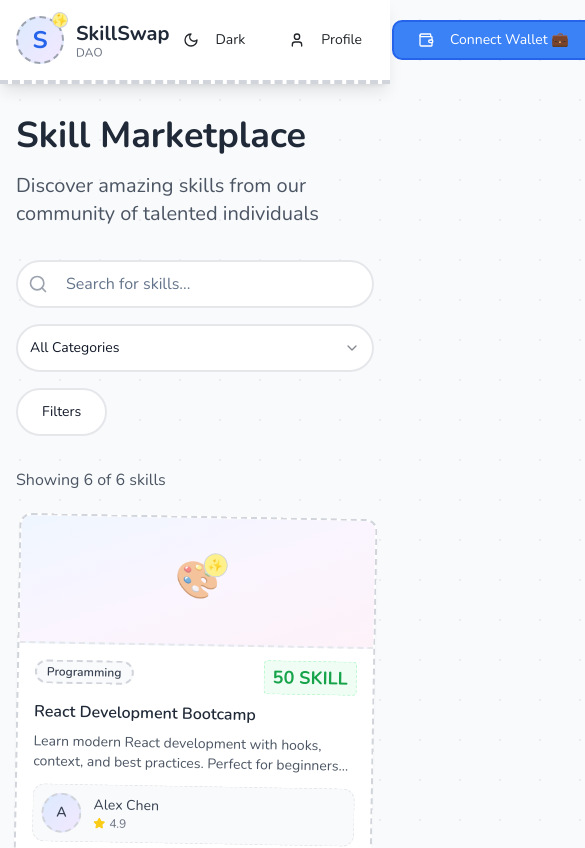
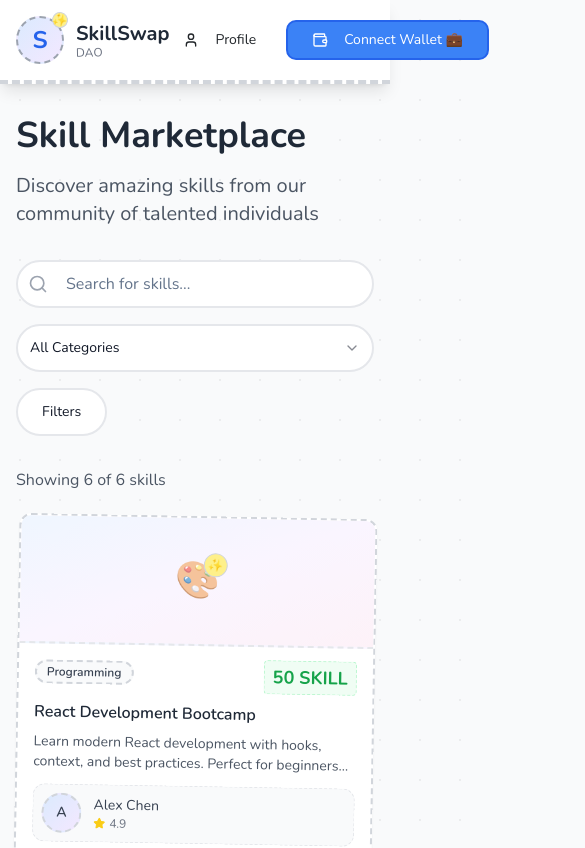
Before and after one commit to nisargpatel7042lva/SkillSwap-DAO, a React (Vite) app: page /marketplace in a window 390 px wide. Shown: the top 848 px of the page, 585 px wide, since content can reach past the window. Built offline with nearby package versions, Linux system fonts and the light colour scheme.

Commit message:
Remove dark mode toggle and functionality
Removes the dark mode toggle button, context, and related styling.

```diff
--- a/src/App.tsx
+++ b/src/App.tsx
@@ -4,7 +4,6 @@ import { Toaster as Sonner } from "@/components/ui/sonner";
 import { TooltipProvider } from "@/components/ui/tooltip";
 import { QueryClient, QueryClientProvider } from "@tanstack/react-query";
 import { BrowserRouter, Routes, Route } from "react-router-dom";
-import { ThemeProvider } from "@/contexts/ThemeContext";
 import Header from "./components/Header";
 import Footer from "./components/Footer";
 import Index from "./pages/Index";
@@ -19,7 +18,6 @@ const queryClient = new QueryClient();
 
 const App = () => (
   <QueryClientProvider client={queryClient}>
-    <ThemeProvider>
     <TooltipProvider>
       <Toaster />
       <Sonner />
@@ -41,7 +39,6 @@ const App = () => (
         </div>
       </BrowserRouter>
     </TooltipProvider>
-    </ThemeProvider>
   </QueryClientProvider>
 );
 
--- a/src/components/DarkModeToggle.tsx
+++ /dev/null
@@ -1,26 +0,0 @@
-
-import { Moon, Sun } from 'lucide-react';
-import { Button } from '@/components/ui/button';
-import { useTheme } from '@/contexts/ThemeContext';
-
-const DarkModeToggle = () => {
-  const { theme, toggleTheme } = useTheme();
-
-  return (
-    <Button
-      variant="ghost"
-      size="sm"
-      onClick={toggleTheme}
-      className="border-2 border-dashed border-transparent hover:border-gray-300 dark:hover:border-gray-600 rounded-xl"
-    >
-      {theme === 'light' ? (
-        <Moon className="w-4 h-4 mr-2" />
-      ) : (
-        <Sun className="w-4 h-4 mr-2" />
-      )}
-      {theme === 'light' ? 'Dark' : 'Light'}
-    </Button>
-  );
-};
-
-export default DarkModeToggle;
--- a/src/components/Header.tsx
+++ b/src/components/Header.tsx
@@ -4,7 +4,6 @@ import { Link } from "react-router-dom";
 import { Button } from "@/components/ui/button";
 import { Input } from "@/components/ui/input";
 import { Search, User, Wallet, Menu } from "lucide-react";
-import DarkModeToggle from "./DarkModeToggle";
 
 const Header = () => {
   const [isConnected, setIsConnected] = useState(false);
@@ -14,36 +13,36 @@ const Header = () => {
   };
 
   return (
-    <header className="bg-white dark:bg-gray-900 border-b-4 border-dashed border-gray-300 dark:border-gray-600 sticky top-0 z-50 shadow-lg transition-colors">
+    <header className="bg-white border-b-4 border-dashed border-gray-300 sticky top-0 z-50 shadow-lg transition-colors">
       <div className="container mx-auto px-4 py-4">
         <div className="flex items-center justify-between">
           {/* Logo */}
           <Link to="/" className="flex items-center space-x-3 group">
             <div className="relative">
-              <div className="w-12 h-12 bg-gradient-to-br from-blue-100 to-purple-100 dark:from-blue-900 dark:to-purple-900 rounded-2xl border-2 border-dashed border-gray-400 dark:border-gray-500 flex items-center justify-center transform group-hover:rotate-12 transition-transform">
-                <span className="text-2xl font-bold text-blue-600 dark:text-blue-400">S</span>
+              <div className="w-12 h-12 bg-gradient-to-br from-blue-100 to-purple-100 rounded-2xl border-2 border-dashed border-gray-400 flex items-center justify-center transform group-hover:rotate-12 transition-transform">
+                <span className="text-2xl font-bold text-blue-600">S</span>
               </div>
-              <div className="absolute -top-1 -right-1 w-4 h-4 bg-yellow-200 dark:bg-yellow-400 rounded-full border border-gray-300 dark:border-gray-500 flex items-center justify-center text-xs transform rotate-12">
+              <div className="absolute -top-1 -right-1 w-4 h-4 bg-yellow-200 rounded-full border border-gray-300 flex items-center justify-center text-xs transform rotate-12">
                 ✨
               </div>
             </div>
             <div>
-              <h1 className="text-xl font-bold text-gray-800 dark:text-gray-100 scribble-underline">SkillSwap</h1>
-              <p className="text-xs text-gray-500 dark:text-gray-400 -mt-1 transform -rotate-1">DAO</p>
+              <h1 className="text-xl font-bold text-gray-800 scribble-underline">SkillSwap</h1>
+              <p className="text-xs text-gray-500 -mt-1 transform -rotate-1">DAO</p>
             </div>
           </Link>
 
           {/* Navigation */}
           <nav className="hidden md:flex items-center space-x-8">
-            <Link to="/marketplace" className="text-gray-600 dark:text-gray-300 hover:text-blue-600 dark:hover:text-blue-400 font-medium relative group">
+            <Link to="/marketplace" className="text-gray-600 hover:text-blue-600 font-medium relative group">
               Marketplace
               <span className="absolute -bottom-1 left-0 w-full h-0.5 bg-blue-400 scale-x-0 group-hover:scale-x-100 transition-transform origin-left"></span>
             </Link>
-            <Link to="/about" className="text-gray-600 dark:text-gray-300 hover:text-blue-600 dark:hover:text-blue-400 font-medium relative group">
+            <Link to="/about" className="text-gray-600 hover:text-blue-600 font-medium relative group">
               About
               <span className="absolute -bottom-1 left-0 w-full h-0.5 bg-blue-400 scale-x-0 group-hover:scale-x-100 transition-transform origin-left"></span>
             </Link>
-            <Link to="/dashboard" className="text-gray-600 dark:text-gray-300 hover:text-blue-600 dark:hover:text-blue-400 font-medium relative group">
+            <Link to="/dashboard" className="text-gray-600 hover:text-blue-600 font-medium relative group">
               Dashboard
               <span className="absolute -bottom-1 left-0 w-full h-0.5 bg-blue-400 scale-x-0 group-hover:scale-x-100 transition-transform origin-left"></span>
             </Link>
@@ -55,17 +54,15 @@ const Header = () => {
               <Search className="absolute left-3 top-1/2 transform -translate-y-1/2 text-gray-400 w-4 h-4" />
               <Input
                 placeholder="Search skills... 🔍"
-                className="pl-10 border-2 border-dashed border-gray-300 dark:border-gray-600 focus:border-blue-400 bg-gray-50 dark:bg-gray-800 rounded-xl"
+                className="pl-10 border-2 border-dashed border-gray-300 focus:border-blue-400 bg-gray-50 rounded-xl"
               />
             </div>
           </div>
 
           {/* User Actions */}
           <div className="flex items-center space-x-4">
-            <DarkModeToggle />
-
             <Link to="/profile">
-              <Button variant="ghost" size="sm" className="border-2 border-dashed border-transparent hover:border-gray-300 dark:hover:border-gray-600 rounded-xl">
+              <Button variant="ghost" size="sm" className="border-2 border-dashed border-transparent hover:border-gray-300 rounded-xl">
                 <User className="w-4 h-4 mr-2" />
                 Profile
               </Button>
@@ -75,8 +72,8 @@ const Header = () => {
               onClick={handleWalletConnect}
               className={`hand-drawn-btn px-6 ${
                 isConnected
-                  ? "bg-green-100 hover:bg-green-200 text-green-700 border-green-400 dark:bg-green-900 dark:hover:bg-green-800 dark:text-green-300"
-                  : "bg-blue-500 hover:bg-blue-600 text-white border-blue-600 dark:bg-blue-600 dark:hover:bg-blue-700"
+                  ? "bg-green-100 hover:bg-green-200 text-green-700 border-green-400"
+                  : "bg-blue-500 hover:bg-blue-600 text-white border-blue-600"
               }`}
             >
               <Wallet className="w-4 h-4 mr-2" />
--- a/src/contexts/ThemeContext.tsx
+++ /dev/null
@@ -1,50 +0,0 @@
-
-import React, { createContext, useContext, useEffect, useState } from 'react';
-
-type Theme = 'light' | 'dark';
-
-interface ThemeContextType {
-  theme: Theme;
-  toggleTheme: () => void;
-}
-
-const ThemeContext = createContext<ThemeContextType | undefined>(undefined);
-
-export const useTheme = () => {
-  const context = useContext(ThemeContext);
-  if (context === undefined) {
-    throw new Error('useTheme must be used within a ThemeProvider');
-  }
-  return context;
-};
-
-interface ThemeProviderProps {
-  children: React.ReactNode;
-}
-
-export const ThemeProvider: React.FC<ThemeProviderProps> = ({ children }) => {
-  const [theme, setTheme] = useState<Theme>('light');
-
-  useEffect(() => {
-    const savedTheme = localStorage.getItem('theme') as Theme;
-    if (savedTheme) {
-      setTheme(savedTheme);
-    }
-  }, []);
-
-  useEffect(() => {
-    localStorage.setItem('theme', theme);
-    document.documentElement.classList.remove('light', 'dark');
-    document.documentElement.classList.add(theme);
-  }, [theme]);
-
-  const toggleTheme = () => {
-    setTheme(prevTheme => prevTheme === 'light' ? 'dark' : 'light');
-  };
-
-  return (
-    <ThemeContext.Provider value={{ theme, toggleTheme }}>
-      {children}
-    </ThemeContext.Provider>
-  );
-};
--- a/src/index.css
+++ b/src/index.css
@@ -44,45 +44,6 @@
     --sidebar-border: 220 13% 91%;
     --sidebar-ring: 217.2 91.2% 59.8%;
   }
-
-  .dark {
-    --background: 224 71.4% 4.1%;
-    --foreground: 210 20% 98%;
-
-    --card: 224 71.4% 4.1%;
-    --card-foreground: 210 20% 98%;
-
-    --popover: 224 71.4% 4.1%;
-    --popover-foreground: 210 20% 98%;
-
-    --primary: 210 20% 98%;
-    --primary-foreground: 220.9 39.3% 11%;
-
-    --secondary: 215 27.9% 16.9%;
-    --secondary-foreground: 210 20% 98%;
-
-    --muted: 215 27.9% 16.9%;
-    --muted-foreground: 217.9 10.6% 64.9%;
-
-    --accent: 215 27.9% 16.9%;
-    --accent-foreground: 210 20% 98%;
-
-    --destructive: 0 62.8% 30.6%;
-    --destructive-foreground: 210 20% 98%;
-
-    --border: 215 27.9% 16.9%;
-    --input: 215 27.9% 16.9%;
-    --ring: 216 12.2% 83.9%;
-
-    --sidebar-background: 224 71.4% 4.1%;
-    --sidebar-foreground: 210 20% 98%;
-    --sidebar-primary: 210 20% 98%;
-    --sidebar-primary-foreground: 224 71.4% 4.1%;
-    --sidebar-accent: 215 27.9% 16.9%;
-    --sidebar-accent-foreground: 210 20% 98%;
-    --sidebar-border: 215 27.9% 16.9%;
-    --sidebar-ring: 217.2 91.2% 59.8%;
-  }
 }
 
 @layer base {
@@ -91,15 +52,10 @@
   }
 
   body {
-    @apply bg-gray-50 dark:bg-gray-900 text-foreground font-nunito transition-colors;
+    @apply bg-gray-50 text-foreground font-nunito;
     background-image:
       radial-gradient(circle at 20px 20px, rgba(0,0,0,0.05) 1px, transparent 1px);
     background-size: 40px 40px;
-  }
-
-  .dark body {
-    background-image:
-      radial-gradient(circle at 20px 20px, rgba(255,255,255,0.05) 1px, transparent 1px);
   }
 }
 
@@ -112,14 +68,6 @@
     box-shadow:
       0 4px 6px -1px rgba(0, 0, 0, 0.1),
       0 2px 4px -1px rgba(0, 0, 0, 0.06);
-  }
-
-  .dark .sketch-border {
-    background: #1f2937;
-    border-color: #4b5563;
-    box-shadow:
-      0 4px 6px -1px rgba(0, 0, 0, 0.3),
-      0 2px 4px -1px rgba(0, 0, 0, 0.2);
   }
 
   .sketch-border::before {
@@ -135,10 +83,6 @@
     transform: rotate(-1deg);
   }
 
-  .dark .sketch-border::before {
-    border-color: #374151;
-  }
-
   .sketch-border::after {
     content: '';
     position: absolute;
@@ -152,22 +96,11 @@
     transform: rotate(0.5deg);
   }
 
-  .dark .sketch-border::after {
-    border-color: #4b5563;
-  }
-
   .doodle-shadow {
     box-shadow:
       3px 3px 0px #e5e7eb,
       6px 6px 0px #d1d5db,
       9px 9px 0px #9ca3af;
-  }
-
-  .dark .doodle-shadow {
-    box-shadow:
-      3px 3px 0px #374151,
-      6px 6px 0px #4b5563,
-      9px 9px 0px #6b7280;
   }
 
   .wobble-1 { transform: rotate(1deg); }
@@ -182,22 +115,11 @@
     transition: all 0.2s ease;
   }
 
-  .dark .hand-drawn-btn {
-    border-color: #9ca3af;
-    background: #1f2937;
-  }
-
   .hand-drawn-btn:hover {
     transform: translateY(-2px);
     box-shadow:
       2px 2px 0px #374151,
       4px 4px 0px #6b7280;
-  }
-
-  .dark .hand-drawn-btn:hover {
-    box-shadow:
-      2px 2px 0px #9ca3af,
-      4px 4px 0px #d1d5db;
   }
 
   .scribble-underline {
```
Also changed, not shown: src/components/Footer.tsx (+22 -22 lines), src/components/SkillCard.tsx (+13 -13 lines), src/pages/Index.tsx (+33 -33 lines), src/pages/Marketplace.tsx (+11 -11 lines). Lines whose indentation alone changed are shown as unchanged.
